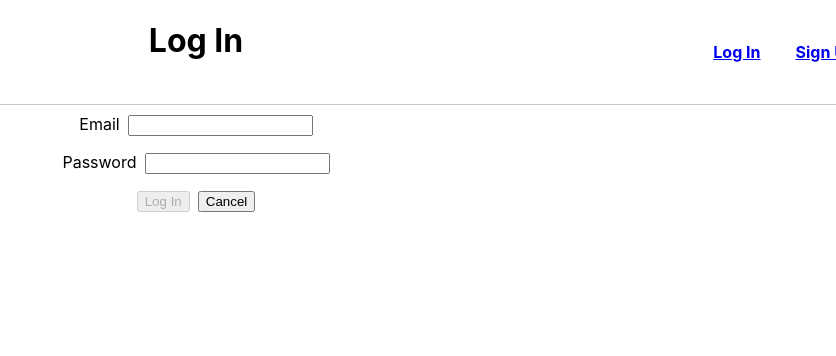
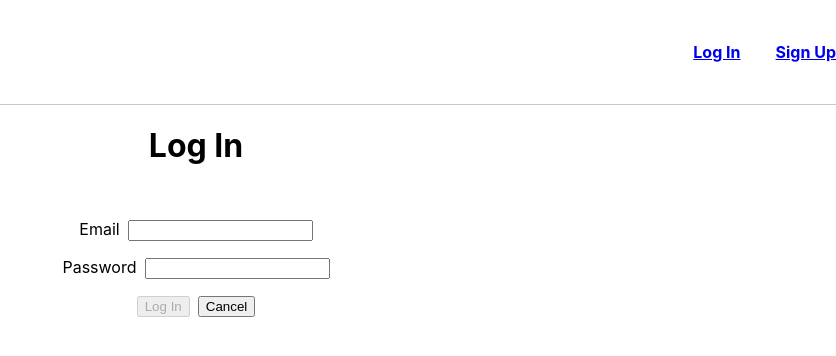
Before and after one commit to WarmSkin/Fun-Blog-Front-End, a React (Vite) app: page /login in a window 1280 px wide. Shown: the top 356 px of the page, without its empty margins (444-1280 px from the left). Built offline with nearby package versions, Linux system fonts and the light colour scheme; no server answers.

Commit message:
Create the Blogs page, update the Profiles page

```diff
--- a/src/App.tsx
+++ b/src/App.tsx
@@ -7,6 +7,7 @@ import Signup from './pages/Signup/Signup'
 import Login from './pages/Login/Login'
 import Landing from './pages/Landing/Landing'
 import Profiles from './pages/Profiles/Profiles'
+import Blogs from './pages/Blogs/Blogs'
 import ChangePassword from './pages/ChangePassword/ChangePassword'
 
 // components
@@ -59,6 +60,14 @@ function App(): JSX.Element {
           }
         />
         <Route
+          path="/blogs"
+          element={
+            <ProtectedRoute user={user}>
+              <Blogs />
+            </ProtectedRoute>
+          }
+        />
+        <Route
           path="/change-password"
           element={
             <ProtectedRoute user={user}>
--- a/src/components/NavBar/NavBar.tsx
+++ b/src/components/NavBar/NavBar.tsx
@@ -18,6 +18,7 @@ const NavBar = (props: NavBarProps): JSX.Element => {
         <ul>
           <li>Welcome, {user.name}</li>
           <li><NavLink to="/profiles">Profiles</NavLink></li>
+          <li><NavLink to="/blogs">Blogs</NavLink></li>
           <li><NavLink to="/change-password">Change Password</NavLink></li>
           <li><NavLink to="" onClick={handleLogout}>LOG OUT</NavLink></li>
         </ul>
--- a/src/index.css
+++ b/src/index.css
@@ -12,13 +12,21 @@ code {
     monospace;
 }
 
+div#root {
+  display: flex;
+  flex-direction: column;
+    /* align-content: center; */
+  justify-content: center;
+  align-items: center;
+}
+
 nav {
-  top: 0;
-  z-index: 1;
+  /* top: 0; */
+  /* z-index: 1; */
   width: 100%;
   height: 80px;
   display: flex;
-  position: fixed;
+  /* position: fixed; */
   padding: 12px 20px;
   align-items: center;
   /* background: white; */
--- /dev/null
+++ b/src/pages/Blogs/Blogs.tsx
@@ -0,0 +1,40 @@
+// npm packages
+import { useState, useEffect } from 'react'
+
+// services
+import * as blogService from '../../services/blogService'
+
+// types
+import { Blog } from '../../types/models'
+
+const Blogs = (): JSX.Element => {
+  const [blogs, setBlogs] = useState<Blog[]>([])
+
+  useEffect((): void => {
+    const fetchBlogs = async (): Promise<void> => {
+      try {
+        const blogData: Blog[] = await blogService.getAllBlogs()
+        setBlogs(blogData)
+      } catch (error) {
+        console.log(error)
+      }
+    }
+    fetchBlogs()
+  }, [])
+
+  if(!blogs.length) return <p>No blogs yet</p>
+
+  return (
+    <>
+      {/* <h1>Hello. This is a list of all the blogs.</h1> */}
+      {blogs.map((blog: Blog) =>
+      <div>
+        <img src={blog.photo} alt={`${blog.id}'s photo`} />
+        <p key={blog.id}>{blog.content}</p>
+      </div>
+      )}
+    </>
+  )
+}
+
+export default Blogs
--- a/src/pages/Profiles/Profiles.tsx
+++ b/src/pages/Profiles/Profiles.tsx
@@ -26,9 +26,12 @@ const Profiles = (): JSX.Element => {
 
   return (
     <>
-      <h1>Hello. This is a list of all the profiles.</h1>
+      {/* <h1>Hello. This is a list of all the profiles.</h1> */}
       {profiles.map((profile: Profile) =>
+      <div>
+        <img src={profile.photo} alt={`${profile.name}'s photo`} />
         <p key={profile.id}>{profile.name}</p>
+      </div>
       )}
     </>
   )
```
